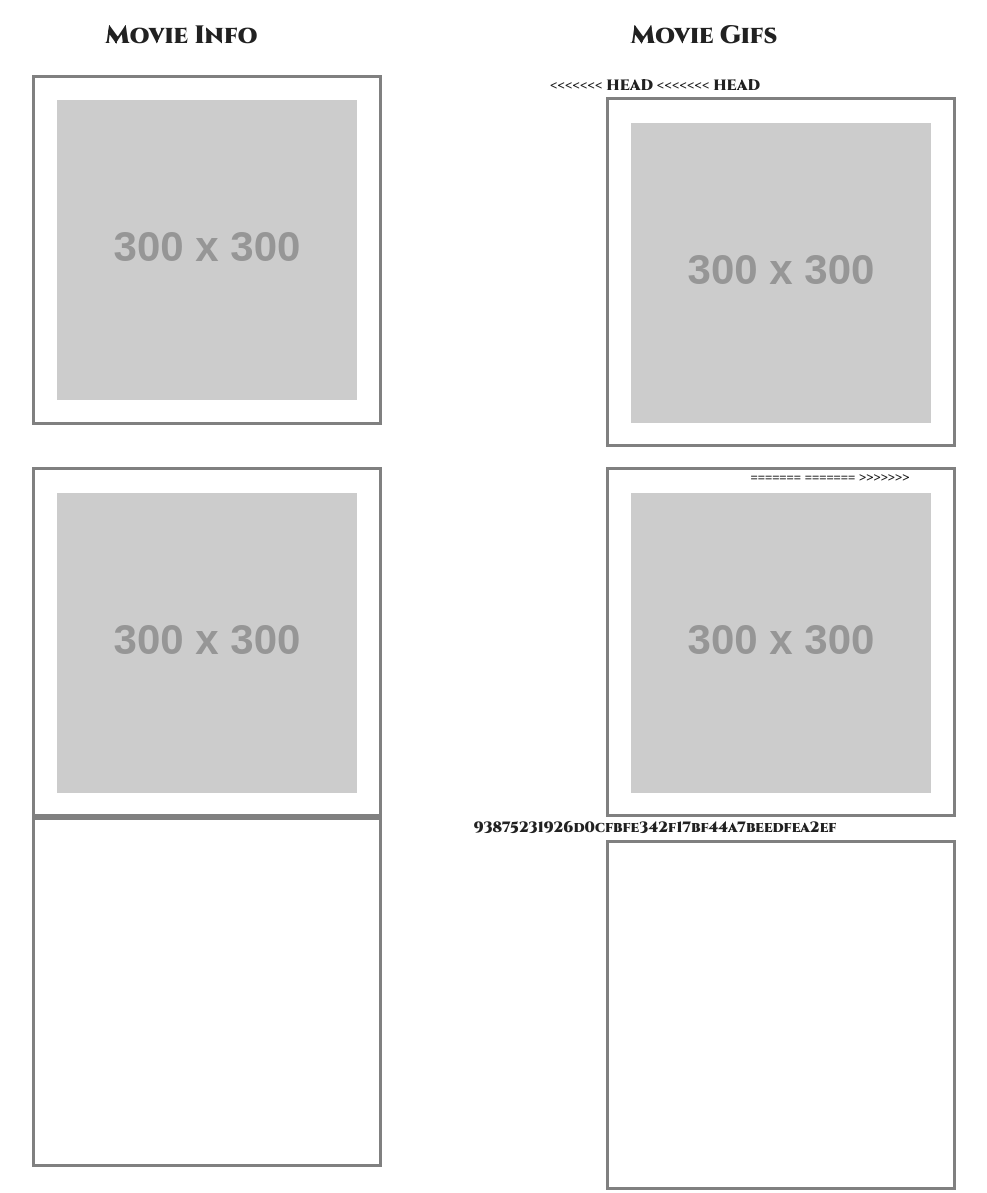
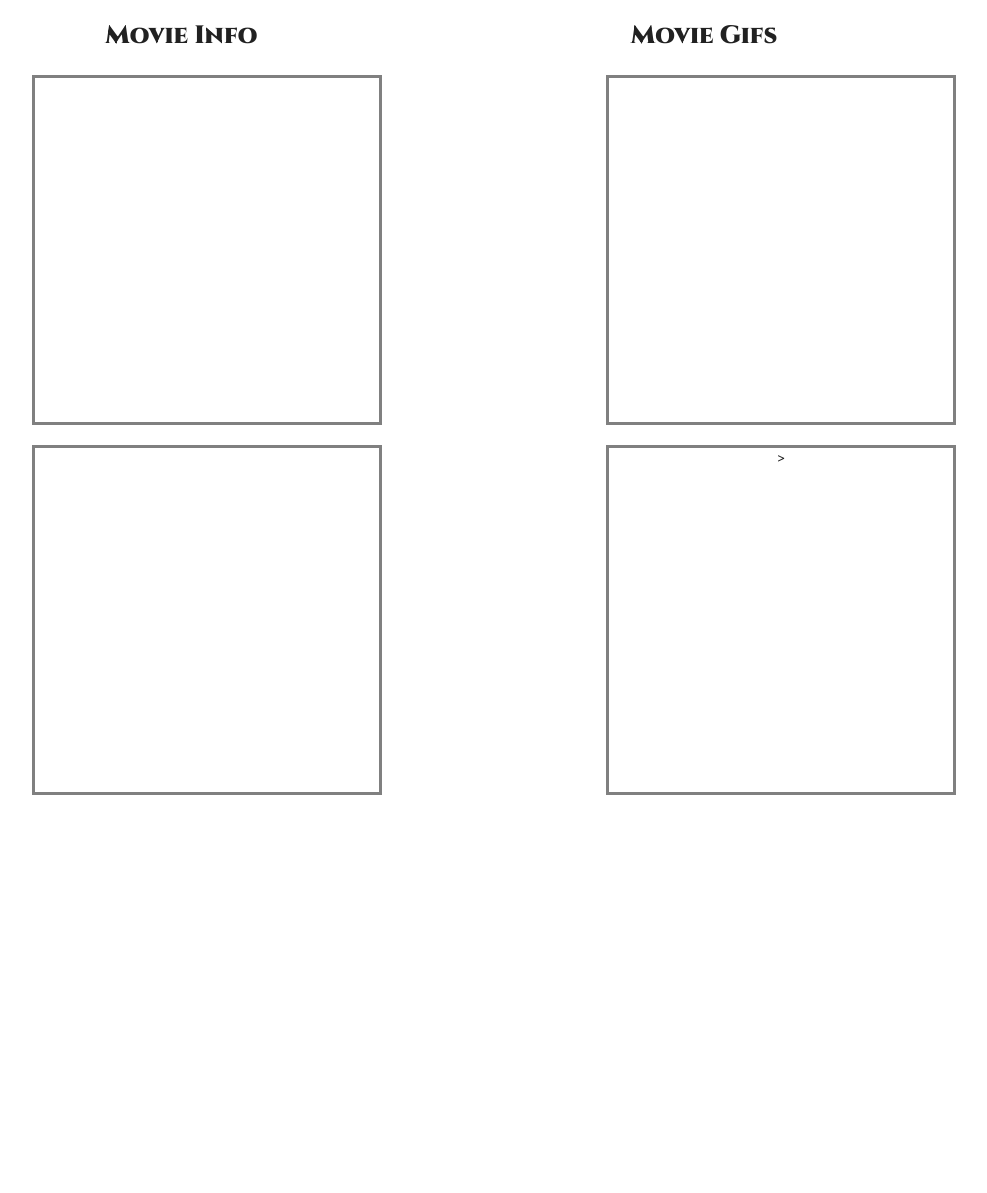
Before and after one commit to tababycatz/Project1, a plain HTML site: page index.html in a window 1280 px wide. Shown: the part 656-1849 px from the top of the page, without its empty margins (160-1147 px from the left). After the commit the page ends 1471 px from the top, so only its background shows below. Drawn offline with nearby package versions, Linux system fonts and the light colour scheme; no server answers; placeholder pictures from the web are drawn by us.

Commit message:
fixed commit errors

```diff
--- a/index.html
+++ b/index.html
@@ -50,27 +50,16 @@
       <div class="col s6"><span class="flow-text">Movie Gifs</span></div>
     </div>
     <div class="row">
-<<<<<<< HEAD
-<<<<<<< HEAD
-      <div class="col s6" id="movieInfo"><br><img src="https://via.placeholder.com/300"></div>
-      <div class="col s6 push-s3" id="movieGif"><br><img src="https://via.placeholder.com/300"></div>
-    </div>
-    <div class="row">
-        <div class="col s6" id="drinkInfo"><br><img src="https://via.placeholder.com/300"></div>
-        <div class="col s6 push-s3" id="drinkGif"><br><img src="https://via.placeholder.com/300"></div>
-=======
-=======
->>>>>>> 93875231926d0cfbfe342f17bf44a7beedfea2ef
-      <div class="col s6" id="movieInfo"></div>
-      <div class="col s6 push-s3" id="movieGif"></div>
+
+      <div class="col s6" id="movieInfo"><br></div>
+      <div class="col s6 push-s3" id="movieGif"><br></div>
     </div>
     <div class="row">
         <div class="col s6" id="drinkInfo"></div>
-        <div class="col s6 push-s3" id="drinkGif"></div>
-<<<<<<< HEAD
->>>>>>> 93875231926d0cfbfe342f17bf44a7beedfea2ef
-=======
->>>>>>> 93875231926d0cfbfe342f17bf44a7beedfea2ef
+        <div class="col s6 push-s3" id="drinkGif">></div>
+
+
+
     </div>
 
   </div>
```
